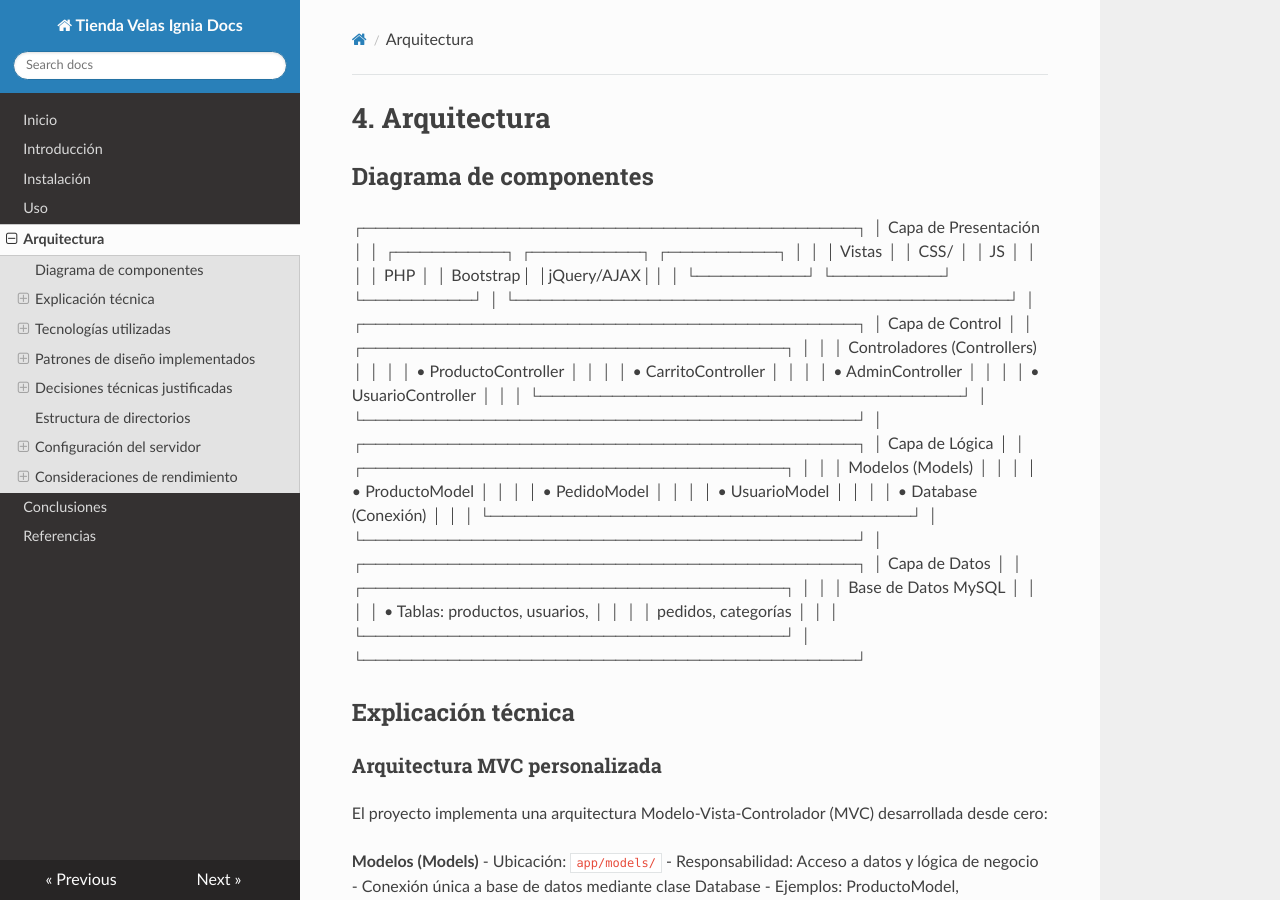
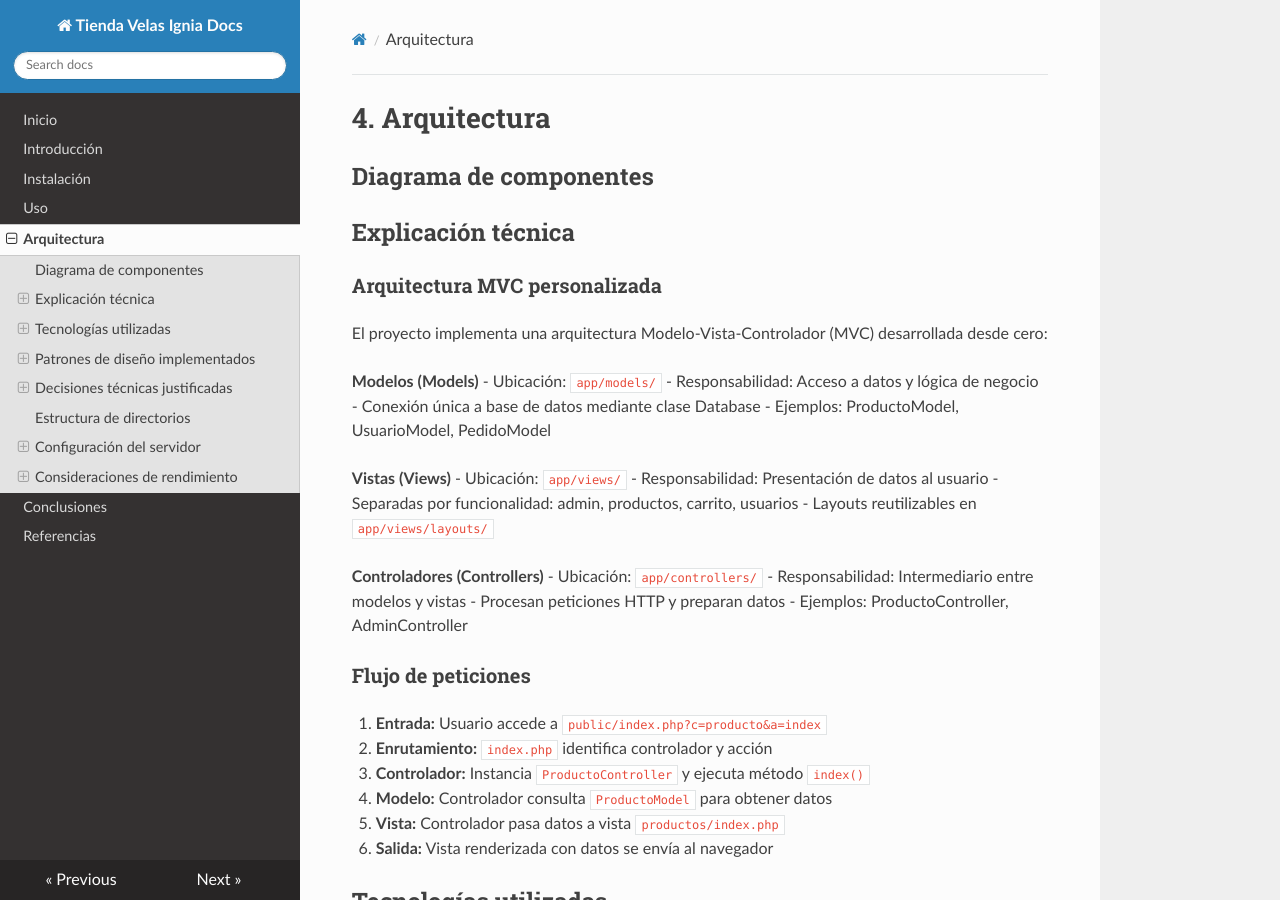
Before and after one commit to dannijl88/Proyecto_fin_curso, an MkDocs documentation site: the page built from docs/arquitectura.md, in a window 1280 px wide and 900 px high. Built offline with MkDocs 1.6.1, drawn with Linux system fonts in a browser that asks for light colours; nearby versions of some CDN libraries.

Commit message:
Update arquitectura.md

```diff
--- a/docs/arquitectura.md
+++ b/docs/arquitectura.md
@@ -1,44 +1,7 @@
 # 4. Arquitectura
 
 ## Diagrama de componentes
-┌─────────────────────────────────────────┐
-│ Capa de Presentación │
-│ ┌─────────┐ ┌─────────┐ ┌─────────┐ │
-│ │ Vistas │ │ CSS/ │ │ JS │ │
-│ │ PHP │ │ Bootstrap│ │jQuery/AJAX││
-│ └─────────┘ └─────────┘ └─────────┘ │
-└─────────────────────────────────────────┘
-│
-┌─────────────────────────────────────────┐
-│ Capa de Control │
-│ ┌───────────────────────────────────┐ │
-│ │ Controladores (Controllers) │ │
-│ │ • ProductoController │ │
-│ │ • CarritoController │ │
-│ │ • AdminController │ │
-│ │ • UsuarioController │ │
-│ └───────────────────────────────────┘ │
-└─────────────────────────────────────────┘
-│
-┌─────────────────────────────────────────┐
-│ Capa de Lógica │
-│ ┌───────────────────────────────────┐ │
-│ │ Modelos (Models) │ │
-│ │ • ProductoModel │ │
-│ │ • PedidoModel │ │
-│ │ • UsuarioModel │ │
-│ │ • Database (Conexión) │ │
-│ └───────────────────────────────────┘ │
-└─────────────────────────────────────────┘
-│
-┌─────────────────────────────────────────┐
-│ Capa de Datos │
-│ ┌───────────────────────────────────┐ │
-│ │ Base de Datos MySQL │ │
-│ │ • Tablas: productos, usuarios, │ │
-│ │ pedidos, categorías │ │
-│ └───────────────────────────────────┘ │
-└─────────────────────────────────────────┘
+
 
 ## Explicación técnica
 
```
